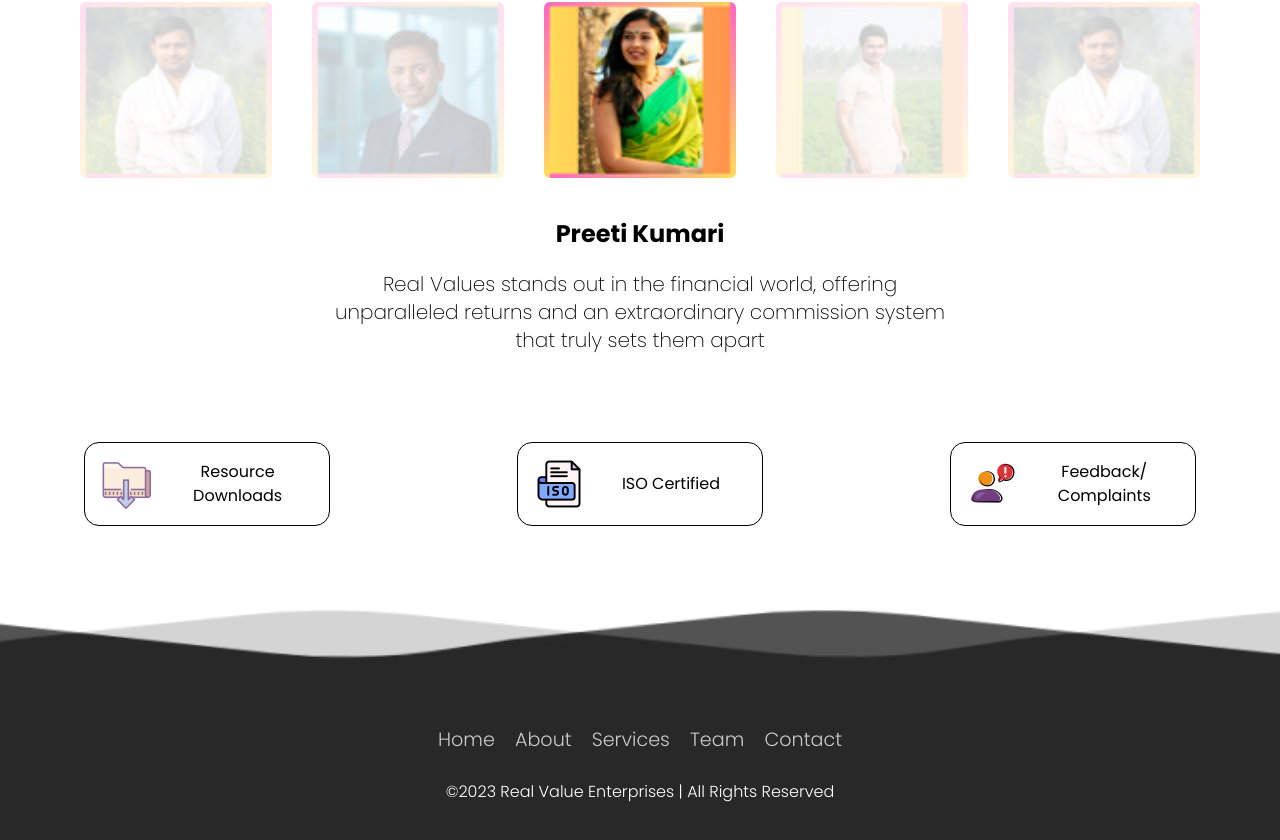
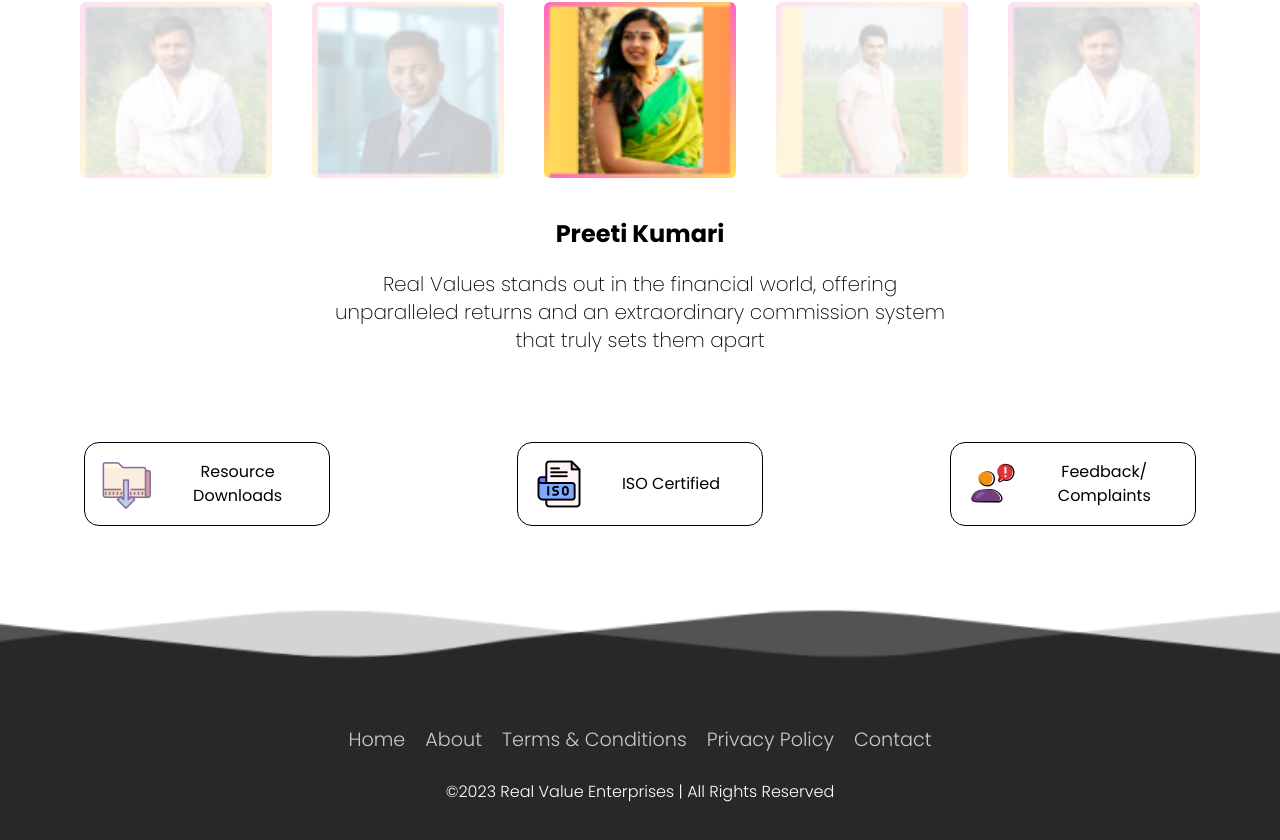
Before and after one commit to kapridinesh99/main-website, a React (Create React App) app: page / in a window 1280 px wide. Shown: the part 1604-2444 px from the top of the page. Built offline with nearby package versions, Linux system fonts and the light colour scheme; no server answers; a web font is replaced by a local one.

Commit message:
Updated href

```diff
--- a/src/Components/Footer.js
+++ b/src/Components/Footer.js
@@ -12,27 +12,27 @@ function Footer() {
       </div>
       <ul className="menu">
         <li className="menu__item">
-          <a className="menu__link" href="#">
+          <a className="menu__link" href="/">
             Home
           </a>
         </li>
         <li className="menu__item">
-          <a className="menu__link" href="#">
+          <a className="menu__link" href="/about">
             About
           </a>
         </li>
         <li className="menu__item">
-          <a className="menu__link" href="#">
-            Services
+          <a className="menu__link" href="/term">
+            Terms & Conditions
           </a>
         </li>
         <li className="menu__item">
-          <a className="menu__link" href="#">
-            Team
+          <a className="menu__link" href="/privacy-policy">
+            Privacy Policy
           </a>
         </li>
         <li className="menu__item">
-          <a className="menu__link" href="#">
+          <a className="menu__link" href="/contactus">
             Contact
           </a>
         </li>
```
